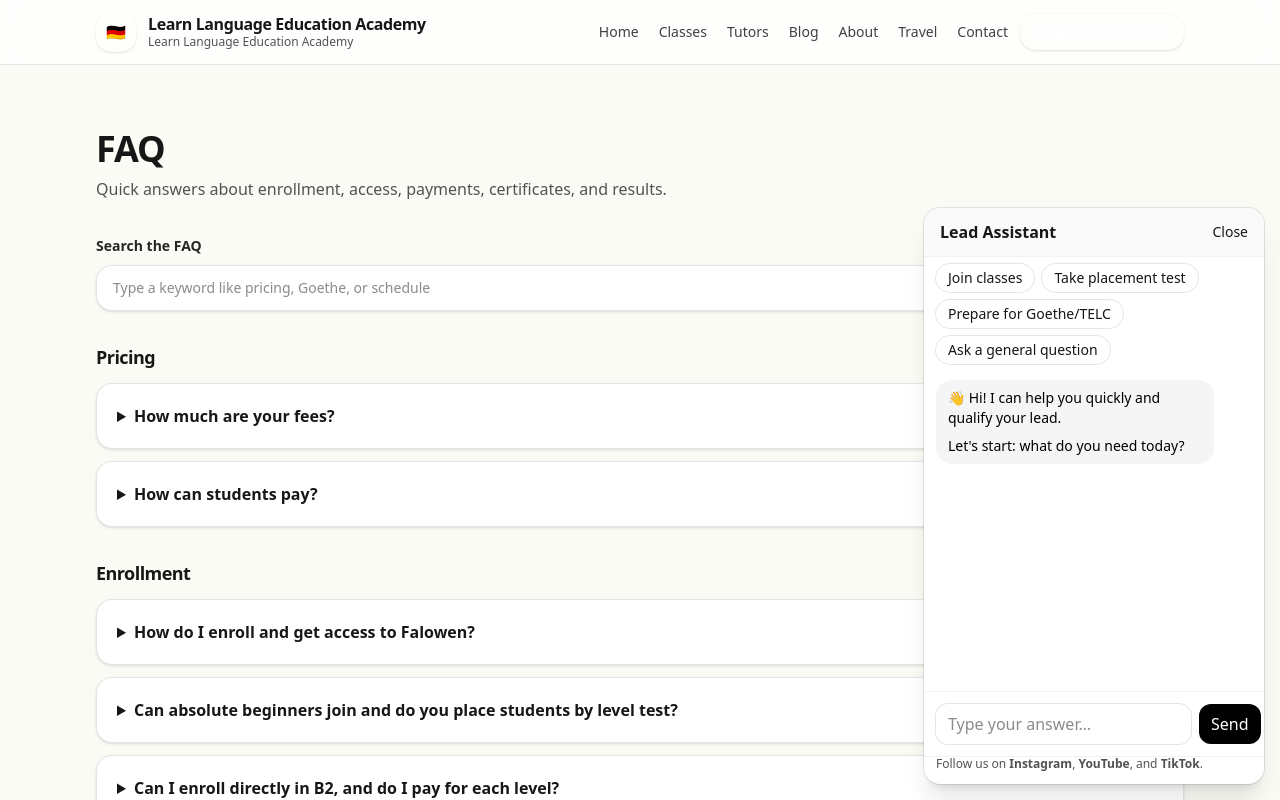
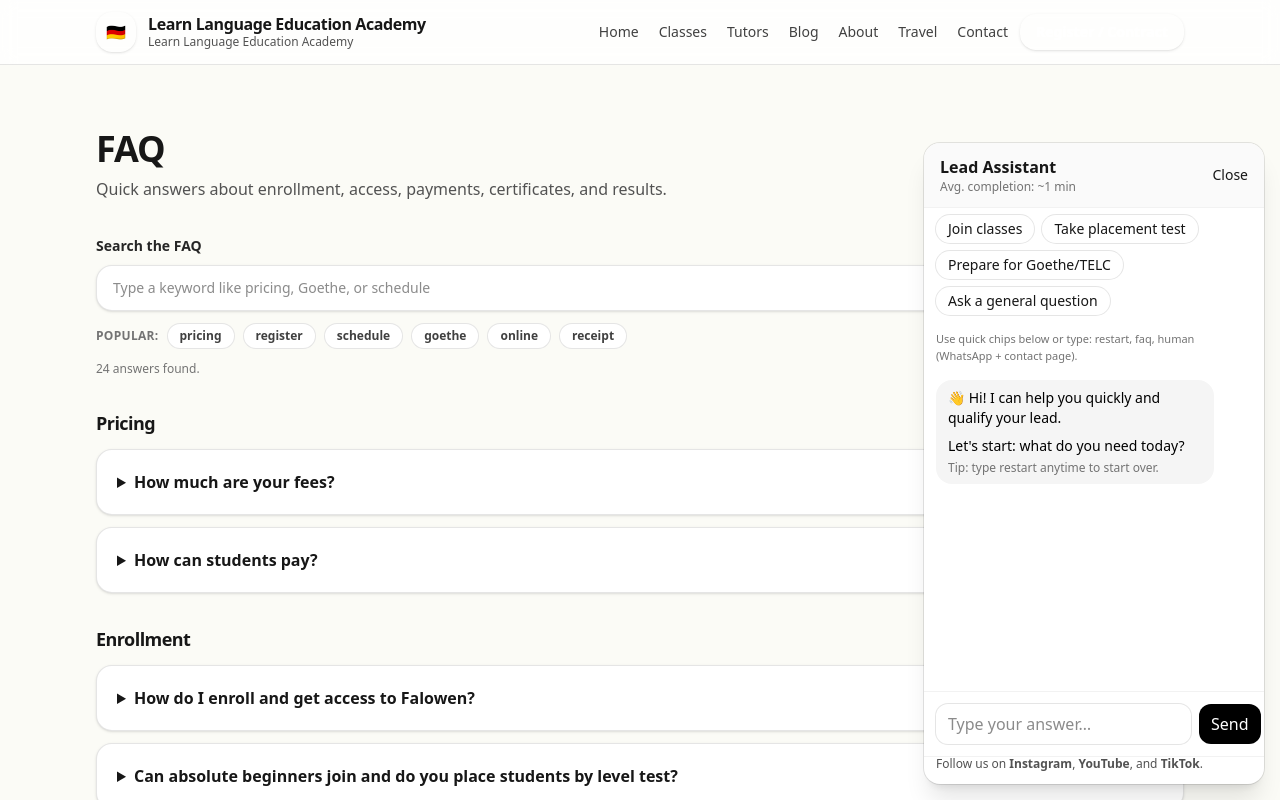
Before and after one commit to learngermanghana/learngermanghana-site, a Next.js app: page /faq in a window 1280 px wide. Both pictures are taken after a click on the button "Help Bot". Shown: the top 800 px of the page. Built offline with nearby package versions, Linux system fonts and the light colour scheme.

Commit message:
Clarify human support destination in lead chat

```diff
--- a/src/app/faq/page.tsx
+++ b/src/app/faq/page.tsx
@@ -20,6 +20,7 @@ function FAQItem({ q, a }: { q: string; a: React.ReactNode }) {
 export default function FAQPage() {
   const [query, setQuery] = useState("");
   const normalizedQuery = query.trim().toLowerCase();
+  const quickFilters = ["pricing", "register", "schedule", "goethe", "online", "receipt"];
 
   const groupedEntries = useMemo(() => {
     const filtered = FAQ_ENTRIES.filter((entry) => {
@@ -60,14 +61,39 @@ export default function FAQPage() {
           <label className="text-sm font-semibold text-neutral-800" htmlFor="faq-search">
             Search the FAQ
           </label>
+          <div className="mt-2 flex flex-col gap-2 sm:flex-row sm:items-center">
             <input
               id="faq-search"
               type="search"
               value={query}
               onChange={(event) => setQuery(event.target.value)}
               placeholder="Type a keyword like pricing, Goethe, or schedule"
-            className="mt-2 w-full rounded-2xl border border-black/10 bg-white px-4 py-3 text-sm shadow-sm focus:outline-none focus:ring-2 focus:ring-brand-950/30"
+              className="w-full rounded-2xl border border-black/10 bg-white px-4 py-3 text-sm shadow-sm focus:outline-none focus:ring-2 focus:ring-brand-950/30"
             />
+            {query ? (
+              <button
+                type="button"
+                onClick={() => setQuery("")}
+                className="rounded-2xl border border-black/10 bg-white px-4 py-3 text-sm font-semibold hover:bg-neutral-50"
+              >
+                Clear
+              </button>
+            ) : null}
+          </div>
+          <div className="mt-3 flex flex-wrap items-center gap-2">
+            <span className="text-xs font-semibold uppercase tracking-wide text-neutral-500">Popular:</span>
+            {quickFilters.map((filter) => (
+              <button
+                key={filter}
+                type="button"
+                onClick={() => setQuery(filter)}
+                className="rounded-full border border-black/10 bg-white px-3 py-1 text-xs font-semibold text-neutral-700 hover:bg-neutral-50"
+              >
+                {filter}
+              </button>
+            ))}
+          </div>
+          <p className="mt-3 text-xs text-neutral-500">{Object.values(groupedEntries).flat().length} answers found.</p>
         </div>
 
         <div className="mt-8 space-y-8">
--- a/src/components/FaqBotWidget.tsx
+++ b/src/components/FaqBotWidget.tsx
@@ -2,11 +2,13 @@
 
 import React, { useMemo, useState } from "react";
 import { FAQ_ENTRIES } from "@/data/faq";
-import { SITE, SOCIAL_LINKS } from "@/lib/site";
+import { CTA, SITE, SOCIAL_LINKS } from "@/lib/site";
 
 type Msg = { from: "user" | "bot"; text?: string; node?: React.ReactNode };
 
 type FlowStep = "intent" | "name" | "level" | "start" | "contactPreference" | "contactDetail" | "done";
+
+type BotCommand = "restart" | "faq" | "human";
 
 type LeadState = {
   intent?: string;
@@ -71,6 +73,14 @@ function parseContactPreference(text: string): LeadState["contactPreference"] |
   if (normalized === "whatsapp") return "whatsapp";
   if (normalized === "phone" || normalized === "phone call") return "phone";
   if (normalized === "email") return "email";
+  return null;
+}
+
+function parseBotCommand(text: string): BotCommand | null {
+  const normalized = text.trim().toLowerCase();
+  if (["restart", "start over", "reset"].includes(normalized)) return "restart";
+  if (["faq", "ask question", "question"].includes(normalized)) return "faq";
+  if (["human", "agent", "talk to human", "talk to person"].includes(normalized)) return "human";
   return null;
 }
 
@@ -179,12 +189,18 @@ export default function FaqBotWidget() {
         <>
           👋 Hi! I can help you quickly and qualify your lead.
           <div className="mt-2">Let&apos;s start: what do you need today?</div>
+          <div className="mt-1 text-xs text-neutral-500">Tip: type restart anytime to start over.</div>
         </>
       ),
     },
   ]);
 
   const quick = useMemo(() => optionsForStep(step), [step]);
+
+  function resetFlow() {
+    setLead({});
+    setStep("intent");
+  }
 
   function addBotMessage(node: React.ReactNode) {
     setMsgs((m) => [...m, { from: "bot", node }]);
@@ -218,6 +234,46 @@ export default function FaqBotWidget() {
     if (!text) return;
 
     addUserMessage(text);
+
+    const command = parseBotCommand(text);
+    if (command === "restart") {
+      resetFlow();
+      addBotMessage("No problem — we have restarted. What do you need today?");
+      return;
+    }
+
+    if (command === "human") {
+      addBotMessage(
+        <>
+          You can reach a human on WhatsApp or the contact page.
+          <div className="mt-2 flex flex-wrap gap-2">
+            <a
+              className="inline-flex rounded-lg px-3 py-2 ring-1 ring-black/10 hover:underline"
+              href={buildWhatsAppUrl(lead)}
+              target="_blank"
+              rel="noreferrer"
+            >
+              Talk on WhatsApp
+            </a>
+            <a className="inline-flex rounded-lg px-3 py-2 ring-1 ring-black/10 hover:underline" href={CTA.help.href}>
+              Open contact page
+            </a>
+          </div>
+        </>,
+      );
+      return;
+    }
+
+    if (command === "faq") {
+      const match = findBestAnswer(text);
+      if (match) {
+        addBotMessage(match.answer);
+      } else {
+        addBotMessage("Try keywords like fees, schedule, Goethe, online, or register.");
+      }
+      if (step !== "done") addBotMessage(promptForCurrentStep(step));
+      return;
+    }
 
     if (step !== "intent" && step !== "done" && shouldTreatAsFaqInStep(step, text)) {
       const match = findBestAnswer(text);
@@ -323,13 +379,16 @@ export default function FaqBotWidget() {
   return (
     <div className="fixed bottom-4 right-4 z-50">
       {!open ? (
-        <button onClick={() => setOpen(true)} className="rounded-2xl bg-black px-4 py-3 text-white shadow-lg">
+        <button onClick={() => setOpen(true)} className="rounded-2xl bg-black px-4 py-3 text-white shadow-lg" aria-label="Open lead assistant chat">
           Help Bot
         </button>
       ) : (
         <div className="w-[340px] rounded-2xl bg-white shadow-xl ring-1 ring-black/10 overflow-hidden">
           <div className="flex items-center justify-between px-4 py-3 bg-neutral-50 ring-1 ring-black/5">
-            <div className="font-semibold">Lead Assistant</div>
+            <div>
+              <div className="font-semibold">Lead Assistant</div>
+              <div className="text-xs text-neutral-500">Avg. completion: ~1 min</div>
+            </div>
             <button onClick={() => setOpen(false)} className="text-sm hover:underline">
               Close
             </button>
@@ -350,6 +409,8 @@ export default function FaqBotWidget() {
               ))}
             </div>
           ) : null}
+
+          <div className="px-3 py-2 text-[11px] text-neutral-500">Use quick chips below or type: restart, faq, human (WhatsApp + contact page).</div>
 
           <div className="h-[320px] overflow-y-auto px-3 py-2 space-y-2">
             {msgs.map((m, idx) => (
```
Lines whose indentation alone changed are shown as unchanged.
